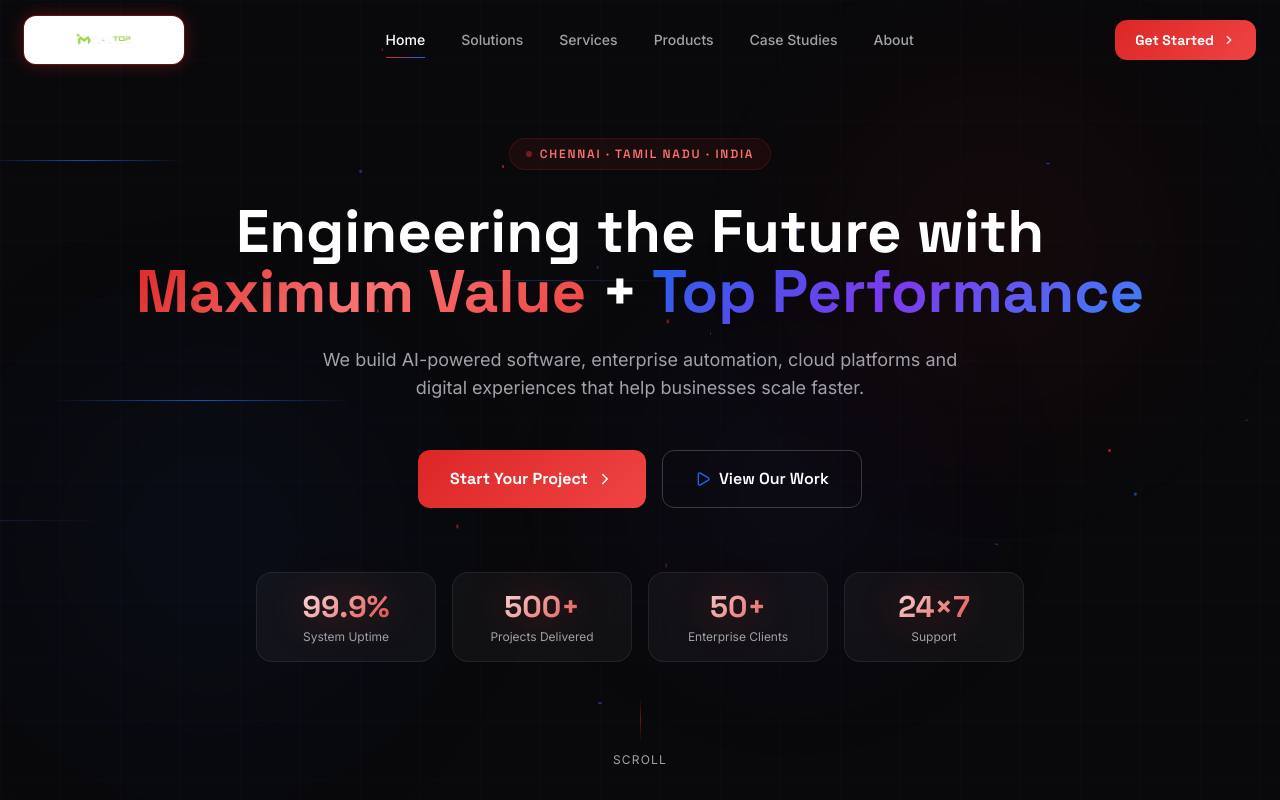
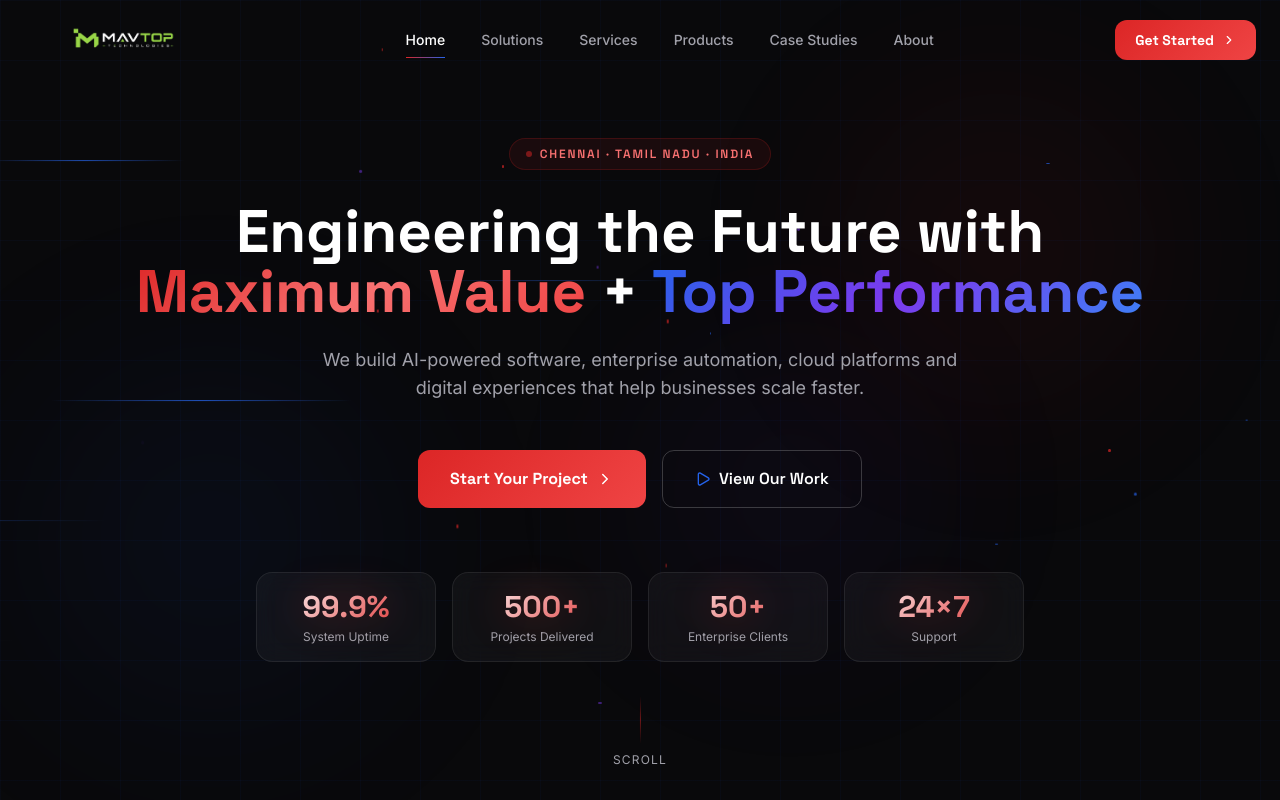
Before and after one commit to manopriyan6/Mavtop, a Next.js app: page / in a window 1280 px wide. Shown: the top 800 px of the page. Built offline with nearby package versions, Linux system fonts and the light colour scheme.

Commit message:
Update logo style: remove white background, increase size

```diff
--- a/components/layout/Footer.tsx
+++ b/components/layout/Footer.tsx
@@ -98,19 +98,17 @@ export default function Footer() {
           <div className="flex-shrink-0 w-full lg:w-64">
             <a href="#home" className="inline-block mb-6 group">
               <div
-                className="relative rounded-2xl overflow-hidden transition-shadow duration-300 group-hover:shadow-[0_0_30px_rgba(220,38,38,0.5)]"
+                className="relative transition-transform duration-300 group-hover:scale-105"
                 style={{
-                  width: "200px",
-                  height: "66px",
-                  background: "#FFFFFF",
-                  boxShadow: "0 0 0 1px rgba(220,38,38,0.35), 0 0 20px rgba(220,38,38,0.25)",
+                  width: "240px",
+                  height: "76px",
                 }}
               >
                 <Image
                   src="/mavtop-tran.png"
                   alt="Mavtop Technologies"
                   fill
-                  className="object-contain p-3"
+                  className="object-contain"
                 />
               </div>
             </a>
--- a/components/layout/Navbar.tsx
+++ b/components/layout/Navbar.tsx
@@ -46,19 +46,17 @@ export default function Navbar() {
             {/* Logo — horizontal rectangle on white card */}
             <a href="#home" className="flex items-center group">
               <div
-                className="relative rounded-xl overflow-hidden flex-shrink-0 group-hover:scale-105 transition-transform duration-300"
+                className="relative flex-shrink-0 group-hover:scale-105 transition-transform duration-300"
                 style={{
-                  width: "160px",
-                  height: "48px",
-                  background: "#FFFFFF",
-                  boxShadow: "0 0 0 1px rgba(220,38,38,0.3), 0 0 18px rgba(220,38,38,0.35)",
+                  width: "200px",
+                  height: "60px",
                 }}
               >
                 <Image
                   src="/mavtop-tran.png"
                   alt="Mavtop Technologies"
                   fill
-                  className="object-contain p-2"
+                  className="object-contain"
                   priority
                 />
               </div>
@@ -131,19 +129,17 @@ export default function Navbar() {
             >
               <div className="flex items-center justify-between p-6 border-b border-[rgba(255,255,255,0.06)]">
                 <div
-                  className="relative rounded-xl overflow-hidden"
+                  className="relative"
                   style={{
-                    width: "140px",
-                    height: "44px",
-                    background: "#FFFFFF",
-                    boxShadow: "0 0 0 1px rgba(220,38,38,0.3), 0 0 14px rgba(220,38,38,0.3)",
+                    width: "180px",
+                    height: "54px",
                   }}
                 >
                   <Image
                     src="/mavtop-tran.png"
                     alt="Mavtop Technologies"
                     fill
-                    className="object-contain p-2"
+                    className="object-contain"
                   />
                 </div>
                 <button
```
